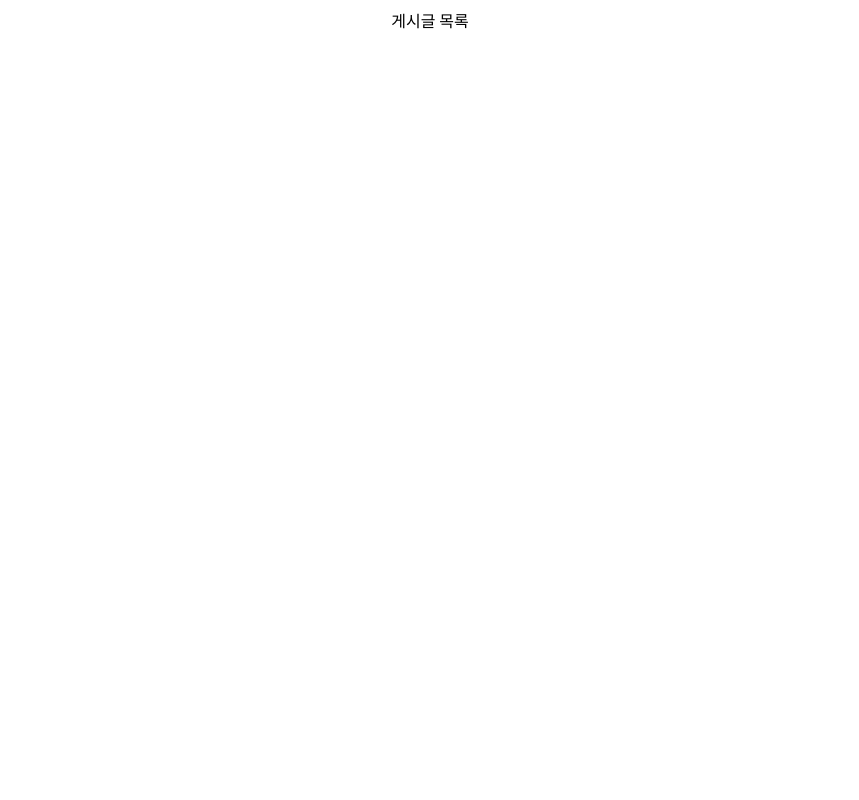
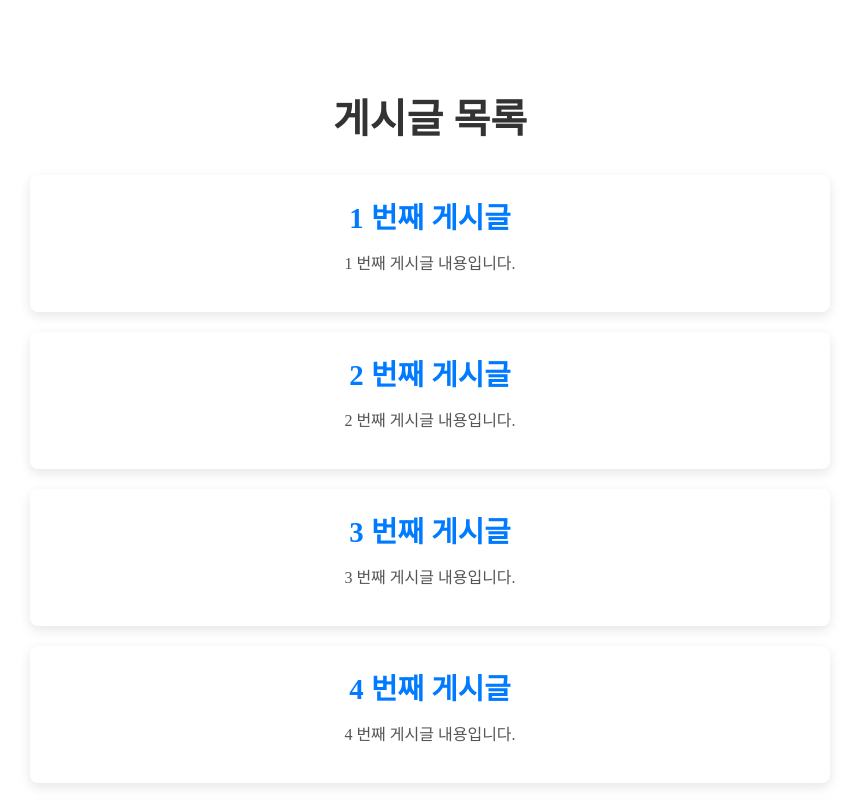
Before and after one commit to BangJeongBin/react_p, a React (Create React App) app: page / in a window 1280 px wide. Shown: the top 800 px of the page, without its empty margins (210-1069 px from the left). Built offline with nearby package versions, Linux system fonts and the light colour scheme.

Commit message:
Home.js 페이지 기본 작성

```diff
--- a/src/Home.js
+++ b/src/Home.js
@@ -1,5 +1,65 @@
+import {useState} from "react";
+import {Link} from "react-router-dom";
+import "./css/list.css";
+
 let Home = () => {
-    return <div>게시글 목록</div>
+
+    const allPosts = Array.from({length: 25}, (_, index) => ({
+        id: index + 1,
+        title: `${index + 1} 번째 게시글`,
+        content: `${index + 1} 번째 게시글 내용입니다.`
+    }));
+
+    const postsPerPage = 10;
+    const [currentPage, setCurrentPage] = useState(1);
+
+    // 현재 페이지에 해당하는 게시글 리스트 계산
+    const indexOfLastPost = currentPage * postsPerPage;
+    const indexOfFirstPage = indexOfLastPost - postsPerPage;
+    const currentPosts = allPosts.slice(indexOfFirstPage, indexOfLastPost);
+
+    // 전체 페이지 번호 배열 계산
+    const totalPages = Math.ceil(allPosts.length / postsPerPage);
+    const pageNumbers = Array.from({length: totalPages}, (_, index) => index + 1);
+
+    // 페이지 변경 이벤트 핸들러
+    const handlePageChange = (pageNumber) => {
+        setCurrentPage(pageNumber);
+    }
+
+    return (
+        <div className={"home-container"}>
+            <h1 className={"home-title"}>게시글 목록</h1>
+            <div className={"posts-list"}>
+                {
+                    currentPosts.map(post => (
+                        <div key={post.id} className={"post-card"}>
+                            <h2 className={"post-title"}>
+                                <Link to={`/post/${post.id}`}>{post.title}</Link>
+                            </h2>
+                            <p className={"post-content"}>
+                                {post.content}
+                            </p>
+                        </div>
+                    ))
+                }
+            </div>
+
+            {/* 페이지 번호 네비게이션 */}
+            <div className={"pagination"}>
+                {
+                    pageNumbers.map((number) => (
+                        <button key={number} className={`page-btn ${number === currentPage ? 'active' : ''}`}
+                        onClick={() => handlePageChange(number)}>
+                            {number}
+                        </button>
+                    ))
+                }
+            </div>
+
+            <Link to={"/create"} className={"create-link"}>게시글 작성하기</Link>
+        </div>
+    );
 }
 
 export default Home;
```
